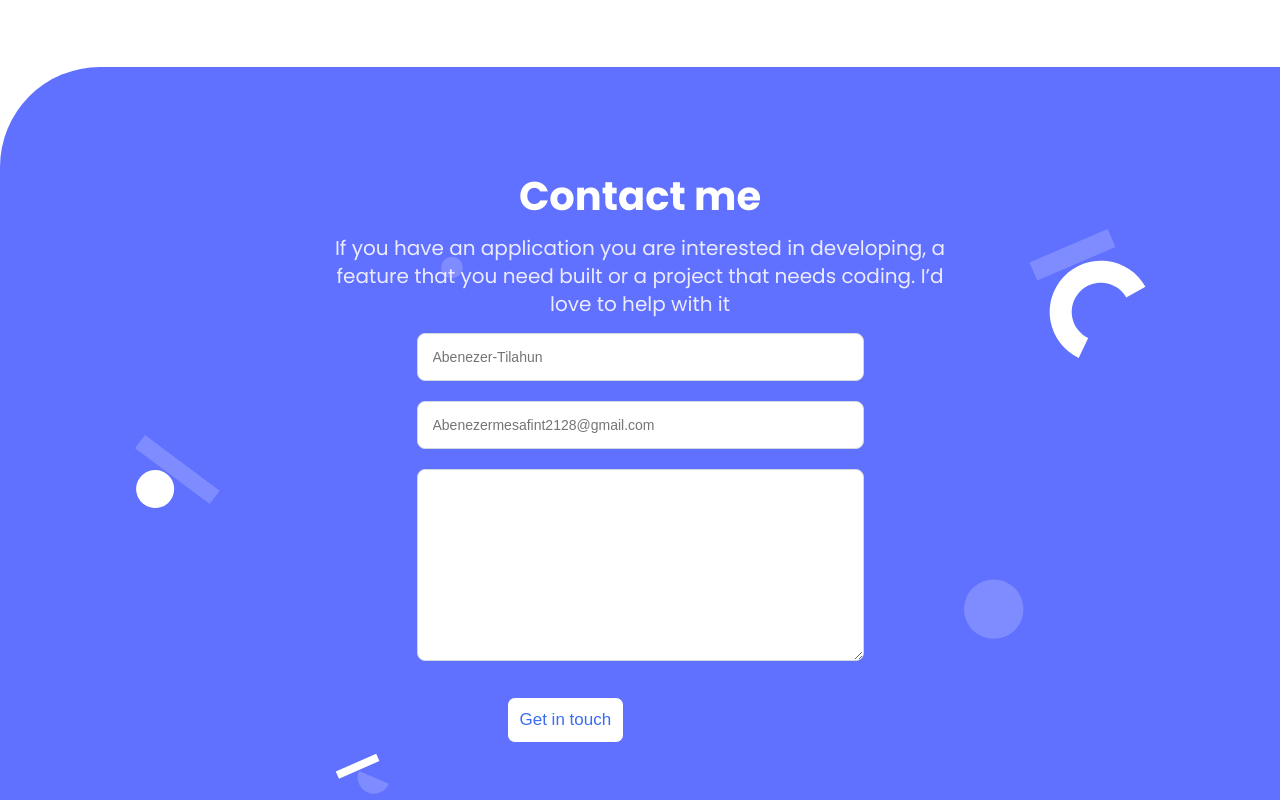
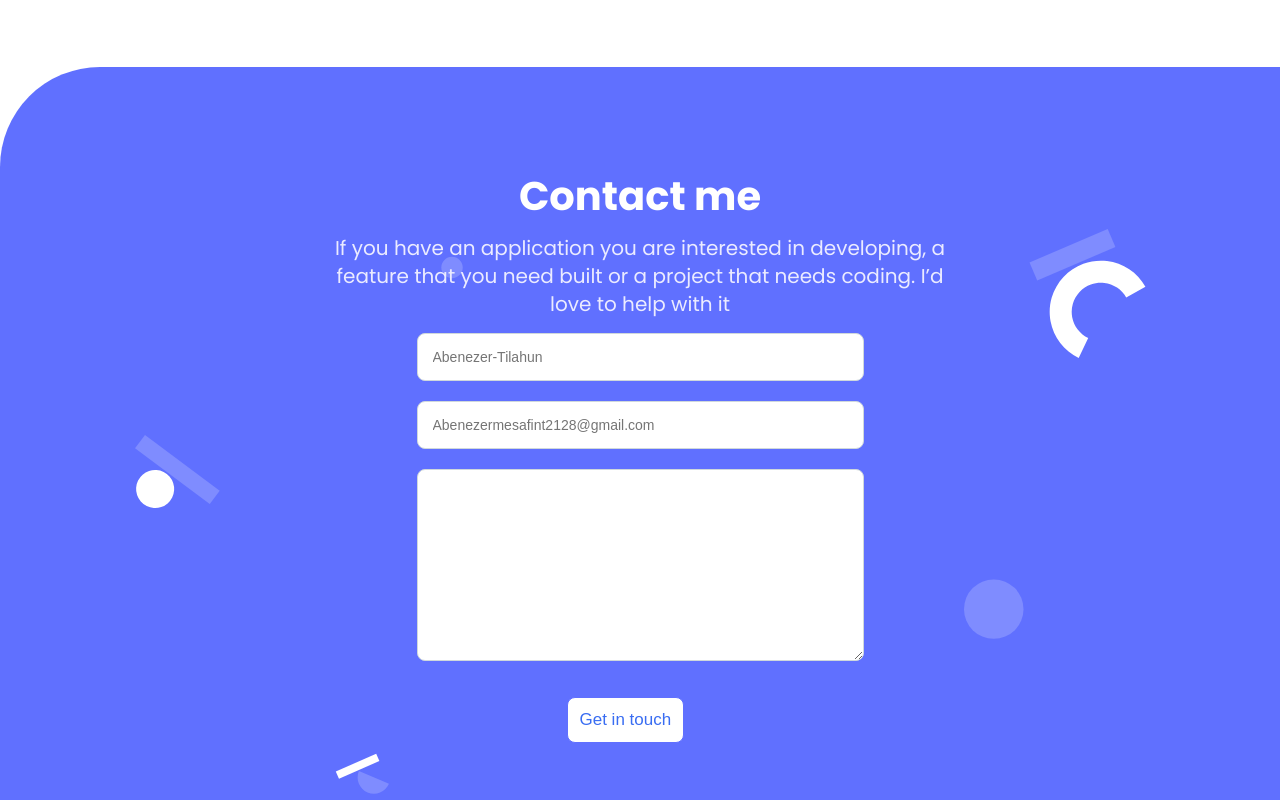
Before and after one commit to Abenezer-Tilahun/Microverse-Portfolio-Website, a website: page index.html in a window 1280 px wide. Shown: the part 4003-4803 px from the top of the page. Drawn offline with Linux system fonts and the light colour scheme.

Commit message:
center the submit button

```diff
--- a/style.css
+++ b/style.css
@@ -737,7 +737,7 @@ body {
   }
 
   .btn-contact {
-    margin: 12px 90px;
+    margin: 12px 150px;
   }
 }
 
```
